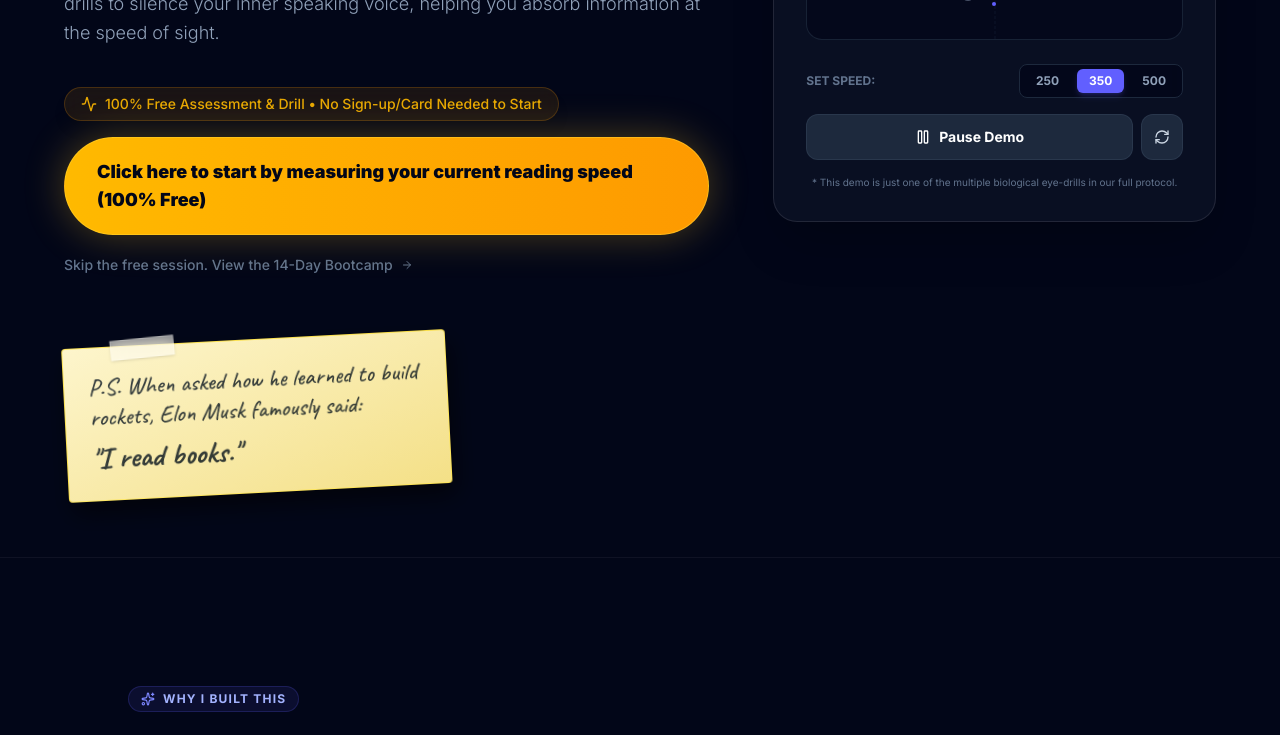
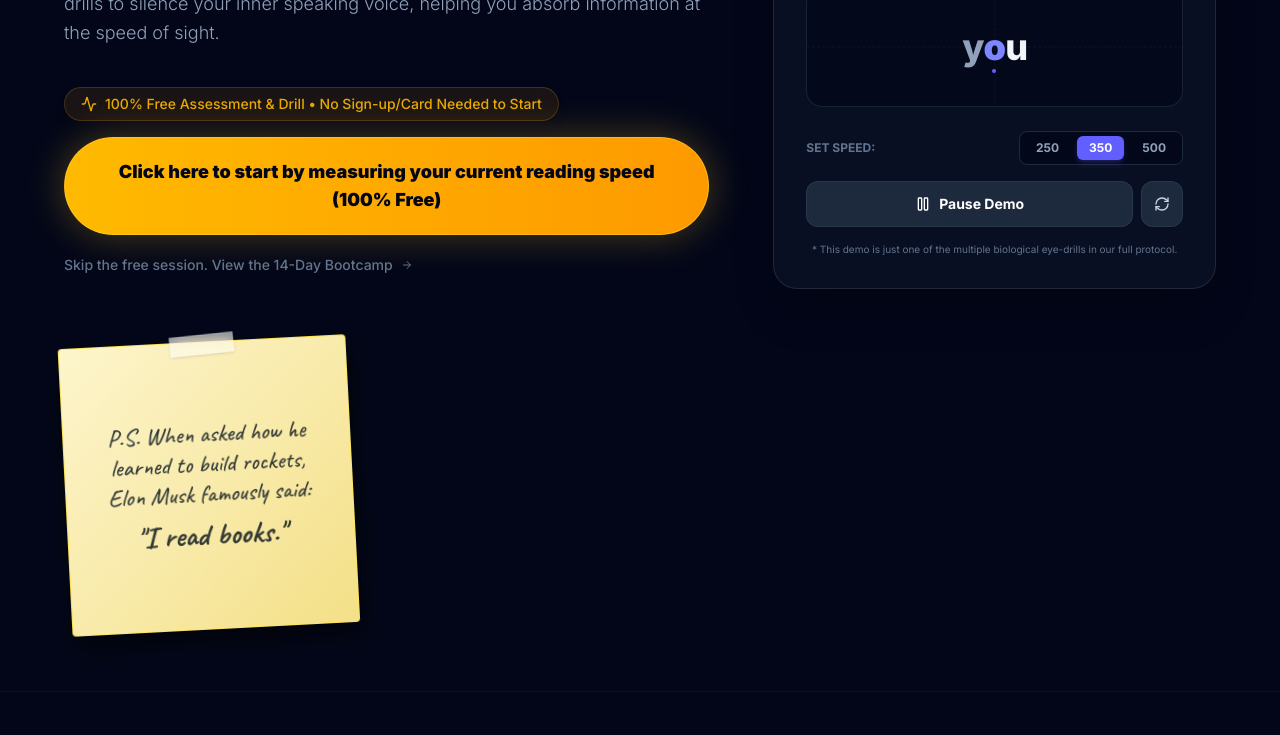
Before and after one commit to richardvanderkolk/the-rogue-puffin, a Next.js app: page / in a window 1280 px wide. Shown: the part 600-1335 px from the top of the page. Built offline with nearby package versions, Linux system fonts and the light colour scheme; no server answers.

Commit message:
fix: center button texts, square postit note shape, and fix touch double tap in demo

```diff
--- a/src/app/page.tsx
+++ b/src/app/page.tsx
@@ -55,7 +55,7 @@ export default function V2LandingPage() {
                                     </div>
                                     <Link
                                         href="/rogue-session/start?v2=true&mode=assessment"
-                                        className="group relative px-8 py-5 bg-gradient-to-r from-amber-400 to-amber-500 text-slate-950 rounded-full font-black text-lg hover:from-amber-300 hover:to-amber-400 transition-all active:scale-95 flex items-center justify-center gap-3 shadow-[0_0_40px_rgba(251,191,36,0.3)] hover:shadow-[0_0_60px_rgba(251,191,36,0.5)] border border-amber-300/50"
+                                        className="group relative px-8 py-5 bg-gradient-to-r from-amber-400 to-amber-500 text-slate-950 rounded-full font-black text-lg hover:from-amber-300 hover:to-amber-400 transition-all active:scale-95 flex items-center justify-center text-center gap-3 shadow-[0_0_40px_rgba(251,191,36,0.3)] hover:shadow-[0_0_60px_rgba(251,191,36,0.5)] border border-amber-300/50"
                                     >
                                         Click here to start by measuring your current reading speed (100% Free)
                                     </Link>
@@ -68,8 +68,8 @@ export default function V2LandingPage() {
 
                             {/* The Post-it Note (Now positioned in the left column on large screens) */}
                             <div className="hidden lg:block pt-8 rotate-[-3deg] hover:rotate-[-1deg] transition-transform cursor-default z-30 max-w-sm mx-auto lg:mx-0">
-                                <div className="bg-gradient-to-br from-[#fdf5cc] to-[#f4e087] text-slate-800 p-6 rounded-sm shadow-[4px_12px_24px_rgba(0,0,0,0.6)] border border-yellow-300/60 relative transform origin-top-left hover:scale-105 transition-all">
-                                   <div className="absolute top-0 left-12 -mt-2 w-16 h-5 bg-white/50 shadow-sm rotate-[-3deg] backdrop-blur-sm border border-white/20" />
+                                <div className="w-72 h-72 bg-gradient-to-br from-[#fdf5cc] to-[#f4e087] text-slate-800 p-8 rounded-sm shadow-[4px_12px_24px_rgba(0,0,0,0.6)] border border-yellow-300/60 relative transform origin-top-left hover:scale-105 transition-all flex flex-col justify-center text-center">
+                                   <div className="absolute top-0 left-1/2 -translate-x-1/2 -mt-2 w-16 h-5 bg-white/50 shadow-sm rotate-[-3deg] backdrop-blur-sm border border-white/20" />
                                    <p className="font-handwriting text-2xl leading-tight font-medium opacity-90 mix-blend-multiply">
                                      P.S. When asked how he learned to build rockets, Elon Musk famously said:<br/>
                                      <span className="font-bold block mt-2 text-3xl">"I read books."</span>
@@ -129,7 +129,7 @@ export default function V2LandingPage() {
 
                         <Link
                             href="/bootcamp"
-                            className="inline-flex px-8 py-4 bg-purple-600 text-white rounded-full font-bold text-lg hover:bg-purple-500 transition-all shadow-[0_0_30px_-5px_rgba(147,51,234,0.4)] active:scale-95 items-center gap-3"
+                            className="inline-flex px-8 py-4 bg-purple-600 text-white rounded-full font-bold text-lg hover:bg-purple-500 transition-all shadow-[0_0_30px_-5px_rgba(147,51,234,0.4)] active:scale-95 items-center justify-center text-center gap-3"
                         >
                             View The Bootcamp
                         </Link>
--- a/src/components/landing/InteractivePacerPreview.tsx
+++ b/src/components/landing/InteractivePacerPreview.tsx
@@ -42,6 +42,7 @@ export function InteractivePacerPreview() {
   };
 
   const handleWpmChange = (newWpm: number) => {
+    console.log("[PacerPreview] WPM changed to:", newWpm);
     setWpm(newWpm);
   };
 
@@ -95,7 +96,7 @@ export function InteractivePacerPreview() {
       </div>
 
       {/* Controls Footer */}
-      <div className="space-y-4">
+      <div className="space-y-4 relative z-20">
         {/* Speed presets */}
         <div className="flex justify-between items-center gap-2">
           <span className="text-xs text-slate-500 font-bold uppercase">Set Speed:</span>
@@ -108,7 +109,7 @@ export function InteractivePacerPreview() {
                 className={`px-3 py-1 rounded-md text-xs font-bold transition-all cursor-pointer ${
                   wpm === preset
                     ? "bg-indigo-500 text-white shadow-md shadow-indigo-500/20"
-                    : "text-slate-400 hover:text-slate-200"
+                    : "text-slate-400 lg:hover:text-slate-200 active:text-white active:bg-slate-800"
                 }`}
               >
                 {preset}
@@ -122,7 +123,7 @@ export function InteractivePacerPreview() {
           <button
             type="button"
             onClick={togglePlay}
-            className="flex-1 py-3 px-4 bg-slate-800 hover:bg-slate-700 active:scale-98 transition-all text-white rounded-xl font-bold text-sm flex items-center justify-center gap-2 border border-slate-700/60 cursor-pointer"
+            className="flex-1 py-3 px-4 bg-slate-800 lg:hover:bg-slate-700 active:bg-slate-700 active:scale-98 transition-all text-white rounded-xl font-bold text-sm flex items-center justify-center gap-2 border border-slate-700/60 cursor-pointer"
           >
             {isPlaying ? (
               <>
@@ -138,7 +139,7 @@ export function InteractivePacerPreview() {
           <button
             type="button"
             onClick={resetDemo}
-            className="p-3 bg-slate-800 hover:bg-slate-700 active:scale-98 transition-all text-slate-300 hover:text-white rounded-xl border border-slate-700/60 cursor-pointer"
+            className="p-3 bg-slate-800 lg:hover:bg-slate-700 active:bg-slate-700 active:scale-98 transition-all text-slate-300 lg:hover:text-white active:text-white rounded-xl border border-slate-700/60 cursor-pointer"
             title="Reset demo"
           >
             <RefreshCw className="w-4 h-4" />
--- a/src/components/landing/OutliersSection.tsx
+++ b/src/components/landing/OutliersSection.tsx
@@ -23,7 +23,7 @@ export function OutliersSection() {
             </p>
             <Link
                 href="/rogue-session/start?v2=true"
-                className="inline-flex px-8 py-4 bg-white text-slate-950 rounded-full font-bold text-lg hover:bg-slate-200 transition-all active:scale-95 items-center gap-3 shadow-[0_0_30px_-5px_rgba(255,255,255,0.3)]"
+                className="inline-flex px-8 py-4 bg-white text-slate-950 rounded-full font-bold text-lg hover:bg-slate-200 transition-all active:scale-95 items-center justify-center text-center gap-3 shadow-[0_0_30px_-5px_rgba(255,255,255,0.3)] w-full sm:w-auto"
             >
                 Double my reading speed for Free
             </Link>
@@ -72,7 +72,7 @@ export function OutliersSection() {
             <div className="pt-4">
                 <Link
                     href="/free-test"
-                    className="inline-flex px-8 py-4 bg-slate-800 text-white rounded-full font-bold text-lg hover:bg-slate-700 transition-all active:scale-95 items-center gap-3 border border-slate-700"
+                    className="inline-flex px-8 py-4 bg-slate-800 text-white rounded-full font-bold text-lg hover:bg-slate-700 transition-all active:scale-95 items-center justify-center text-center gap-3 border border-slate-700 w-full sm:w-auto"
                 >
                     Take the Free Speed Test
                 </Link>
--- a/src/components/landing/StorySection.tsx
+++ b/src/components/landing/StorySection.tsx
@@ -92,7 +92,7 @@ export function StorySection() {
               <div className="pt-8 relative z-10">
                 <Link
                   href="/rogue-session/start?v2=true"
-                  className="w-full group/btn relative py-4 bg-gradient-to-r from-indigo-500 to-purple-600 hover:from-indigo-400 hover:to-purple-500 text-white rounded-2xl font-bold text-base transition-all active:scale-[0.98] flex items-center justify-center gap-2 shadow-[0_0_30px_rgba(99,102,241,0.2)] hover:shadow-[0_0_40px_rgba(99,102,241,0.4)] border border-indigo-400/20"
+                  className="w-full group/btn relative py-4 bg-gradient-to-r from-indigo-500 to-purple-600 hover:from-indigo-400 hover:to-purple-500 text-white rounded-2xl font-bold text-base transition-all active:scale-[0.98] flex items-center justify-center text-center gap-2 shadow-[0_0_30px_rgba(99,102,241,0.2)] hover:shadow-[0_0_40px_rgba(99,102,241,0.4)] border border-indigo-400/20"
                 >
                   Double my reading speed for Free
                 </Link>
```
